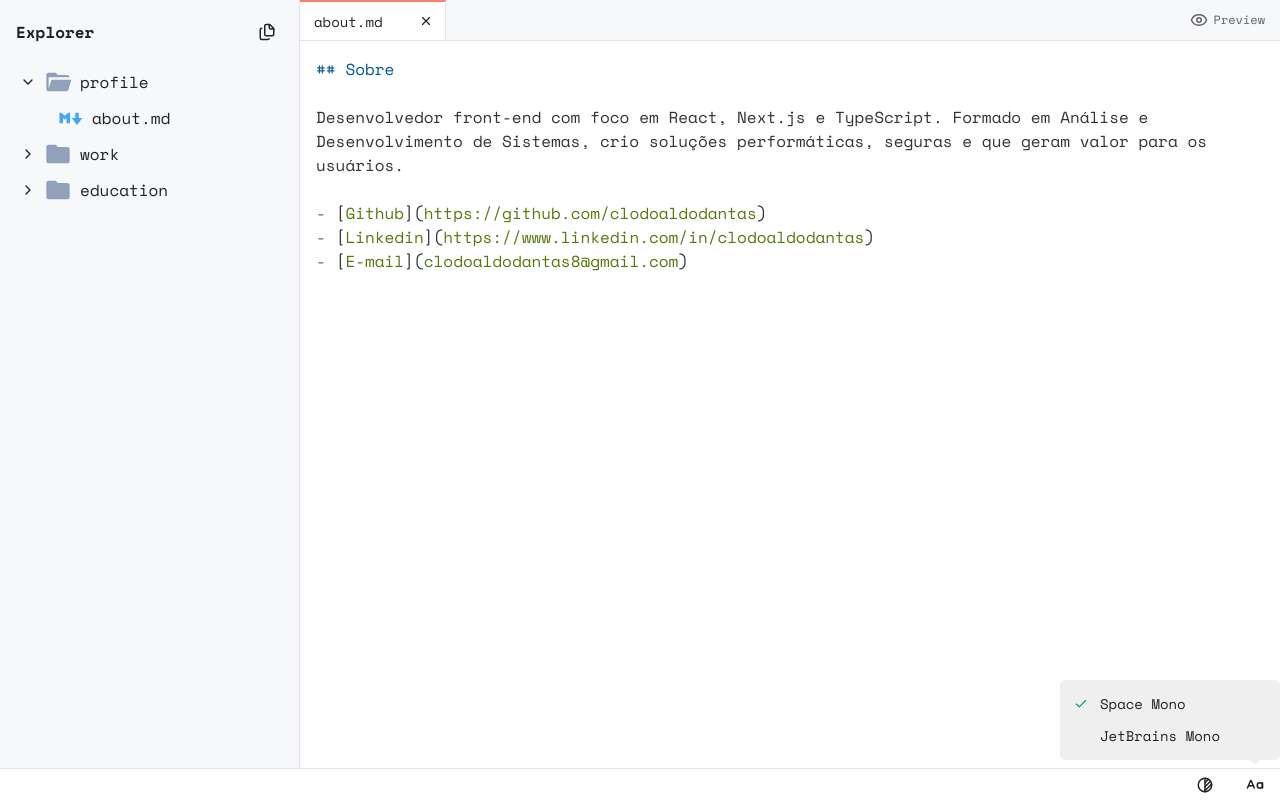
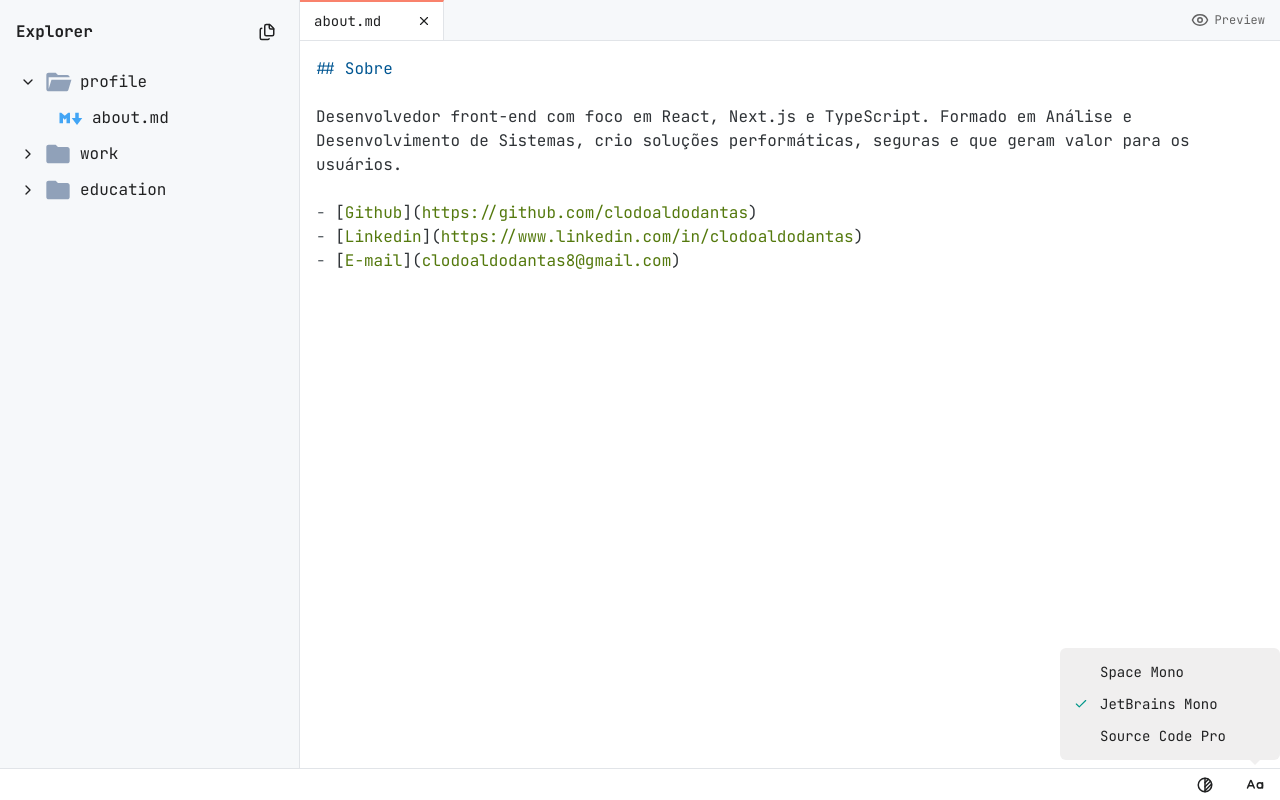
Before and after one commit to ClodoaldoDantas/clodoaldo.dev, a Next.js app: page /docs/about in a window 1280 px wide. Both pictures are taken after a click on the button 1255 px from the left and 784 px from the top of the page. Built offline with nearby package versions, Linux system fonts and the light colour scheme.

Commit message:
Add Source Code Pro font option

```diff
--- a/src/app/globals.scss
+++ b/src/app/globals.scss
@@ -58,6 +58,10 @@ body {
 
   &[data-font="space-mono"] {
     font-family: "Space Mono", monospace;
+  }
+
+  &[data-font="source-code-pro"] {
+    font-family: "Source Code Pro", monospace;
   }
 }
 
--- a/src/app/layout.tsx
+++ b/src/app/layout.tsx
@@ -1,5 +1,5 @@
 import type { Metadata } from "next";
-import { JetBrains_Mono, Space_Mono } from "next/font/google";
+import { JetBrains_Mono, Source_Code_Pro, Space_Mono } from "next/font/google";
 import { Content } from "@/components/content";
 import { Explorer } from "@/components/explorer";
 import { StatusBar } from "@/components/status-bar";
@@ -16,6 +16,12 @@ const jetBrainsMono = JetBrains_Mono({
   weight: ["400", "700"],
   subsets: ["latin"],
   variable: "--font-jetbrains-mono",
+});
+
+const sourceCodePro = Source_Code_Pro({
+  weight: ["400", "700"],
+  subsets: ["latin"],
+  variable: "--font-source-code-pro",
 });
 
 export const metadata: Metadata = {
@@ -54,7 +60,7 @@ export default function RootLayout({
   return (
     <html lang="pt-BR">
       <body
-        className={`${spaceMono.variable} ${jetBrainsMono.variable}`}
+        className={`${spaceMono.variable} ${jetBrainsMono.variable} ${sourceCodePro.variable}`}
         data-font={DEFAULT_FONT_FAMILY}
       >
         <main>
--- a/src/components/status-bar/font-toggle/index.tsx
+++ b/src/components/status-bar/font-toggle/index.tsx
@@ -11,8 +11,13 @@ export function FontToggle() {
   const setFontFamily = usePreferencesStore((state) => state.setFontFamily);
 
   const handleToggleFont = () => {
-    const newFont =
-      fontFamily === "space-mono" ? "jetbrains-mono" : "space-mono";
+    const fonts: FontFamily[] = [
+      "space-mono",
+      "jetbrains-mono",
+      "source-code-pro",
+    ];
+    const currentIndex = fonts.indexOf(fontFamily);
+    const newFont = fonts[(currentIndex + 1) % fonts.length];
 
     setFontFamily(newFont);
   };
@@ -64,6 +69,16 @@ export function FontToggle() {
               </DropdownMenu.ItemIndicator>
               JetBrains Mono
             </DropdownMenu.RadioItem>
+
+            <DropdownMenu.RadioItem
+              className="popover-radio-item"
+              value="source-code-pro"
+            >
+              <DropdownMenu.ItemIndicator className="popover-item-indicator">
+                <CheckIcon size={14} />
+              </DropdownMenu.ItemIndicator>
+              Source Code Pro
+            </DropdownMenu.RadioItem>
           </DropdownMenu.RadioGroup>
 
           <DropdownMenu.Arrow className="popover-arrow" />
--- a/src/store/preferences.ts
+++ b/src/store/preferences.ts
@@ -2,10 +2,10 @@ import { create } from "zustand";
 import { persist } from "zustand/middleware";
 
 export type Theme = "light" | "dark" | "system";
-export type FontFamily = "space-mono" | "jetbrains-mono";
+export type FontFamily = "space-mono" | "jetbrains-mono" | "source-code-pro";
 
 const DEFAULT_THEME: Theme = "system";
-export const DEFAULT_FONT_FAMILY: FontFamily = "space-mono";
+export const DEFAULT_FONT_FAMILY: FontFamily = "jetbrains-mono";
 
 interface PreferencesState {
   theme: Theme;
```
Also changed, not shown: 1 other file (tests, documents, lock files or other folders).
